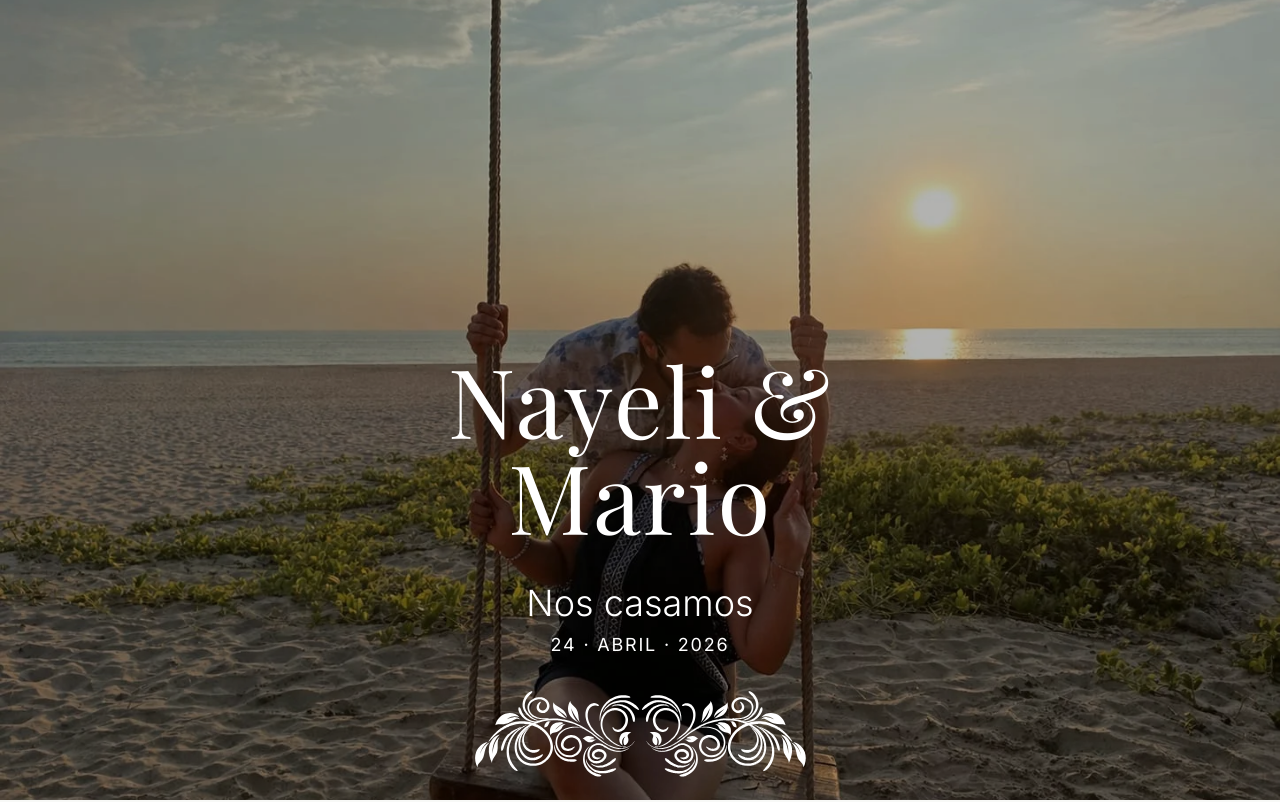
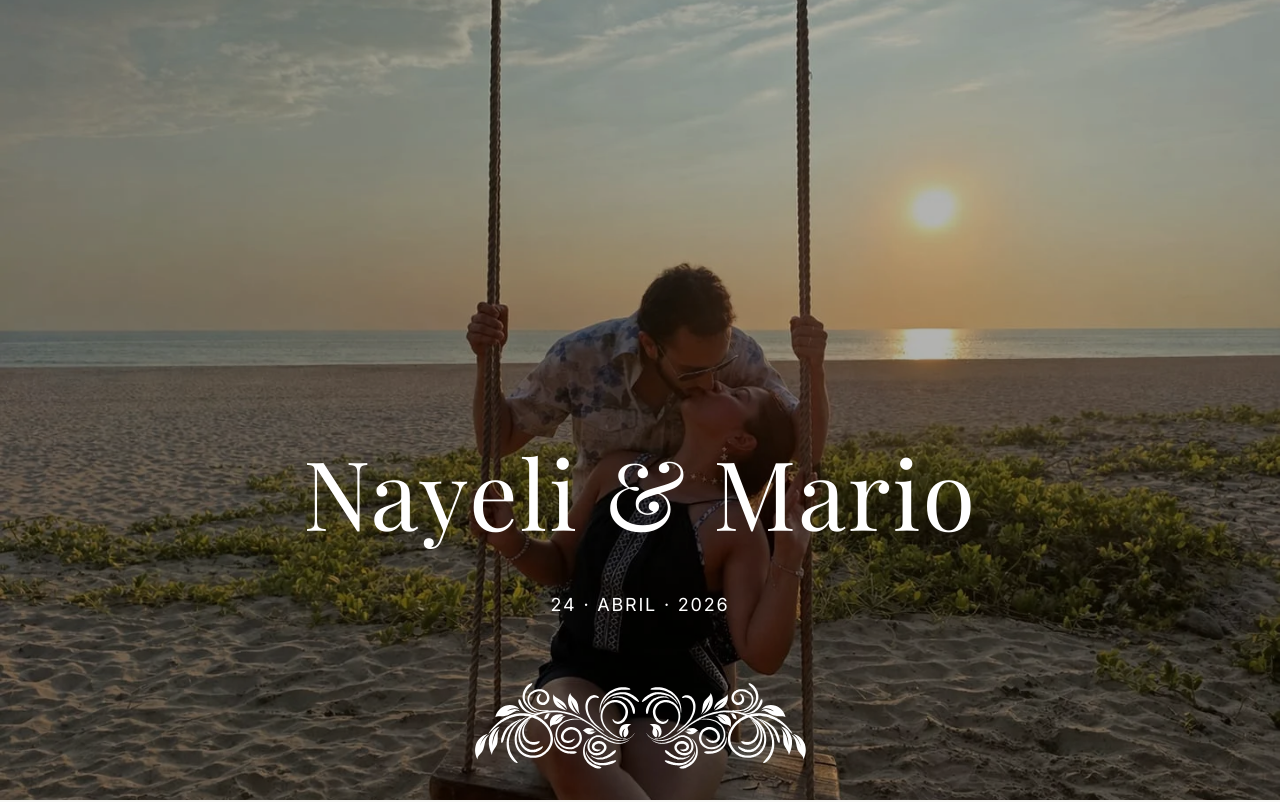
Before and after one commit to beatlechiken-fz/wedding-landing, a Next.js app: page / in a window 1280 px wide. Shown: the top 802 px of the page. Built offline with nearby package versions, Linux system fonts and the light colour scheme; a web font is replaced by a local one.

Commit message:
fix: hero

```diff
--- a/app/components/EventInfo.tsx
+++ b/app/components/EventInfo.tsx
@@ -31,15 +31,21 @@ export default function EventInfo() {
           <p className="text-sm opacity-70">24 de Abril · 10:00 AM</p>
 
           <div className="flex flex-col w-full mt-10">
-            <Image
-              src="/location.svg"
-              alt=""
-              width={50}
-              height={50}
-              className="ml-auto mr-auto"
-            />
-            <p className="text-md opacity-70 mt-5">20 de noviembre #415</p>
-            <p className="text-md opacity-70">Centro histórico de Morelia</p>
+            <a
+              href="https://maps.app.goo.gl/R34YHTmVXjLSkMjXA"
+              target="_blank"
+              rel="noopener noreferrer"
+              className="flex flex-col items-center"
+            >
+              <Image src="/location.svg" alt="" width={50} height={50} />
+
+              <p className="text-md opacity-70 mt-5 hover:underline">
+                20 de noviembre #415
+              </p>
+              <p className="text-md opacity-70 hover:underline">
+                Centro histórico de Morelia
+              </p>
+            </a>
           </div>
         </div>
 
@@ -60,15 +66,21 @@ export default function EventInfo() {
           <p className="text-2xl">Restaurante Casa Paula</p>
           <p className="text-sm opacity-70">24 de Abril · 11:00 AM</p>
           <div className="flex flex-col w-full mt-10">
-            <Image
-              src="/location.svg"
-              alt=""
-              width={50}
-              height={50}
-              className="ml-auto mr-auto"
-            />
-            <p className="text-md opacity-70 mt-5">Mariano Arista #315</p>
-            <p className="text-md opacity-70">Chapultepec Oriente</p>
+            <a
+              href="https://maps.app.goo.gl/Jp2AKMbiZEpD6KXV8"
+              target="_blank"
+              rel="noopener noreferrer"
+              className="flex flex-col items-center"
+            >
+              <Image src="/location.svg" alt="" width={50} height={50} />
+
+              <p className="text-md opacity-70 mt-5 hover:underline">
+                Mariano Arista #315
+              </p>
+              <p className="text-md opacity-70 hover:underline">
+                Chapultepec Oriente
+              </p>
+            </a>
           </div>
         </div>
       </div>
--- a/app/components/Footer.tsx
+++ b/app/components/Footer.tsx
@@ -1,7 +1,7 @@
 export default function Footer() {
   return (
     <footer className="py-10 text-center text-sm opacity-70">
-      <p>Con amor, Mario & [Nombre]</p>
+      <p>Con amor, Nayeli & Mario</p>
     </footer>
   );
 }
--- a/app/components/Hero.tsx
+++ b/app/components/Hero.tsx
@@ -4,34 +4,52 @@ import Image from "next/image";
 
 export default function Hero() {
   return (
-    <section className="h-screen flex items-end justify-center text-center px-6 relative overflow-hidden">
+    <section
+      className="relative w-full overflow-hidden min-h-screen h-dvh flex items-end justify-center px-6 text-center"
+      style={{
+        paddingBottom: "env(safe-area-inset-bottom)",
+      }}
+    >
       {/* Fondo */}
-      <div className="absolute inset-0">
-        <img src="/img/hero-main.webp" className="w-full h-full object-cover" />
+      <div className="absolute inset-0 -z-10">
+        <Image
+          src="/img/hero-main.webp"
+          alt="hero"
+          fill
+          priority
+          className="object-cover"
+        />
         <div className="absolute inset-0 bg-black/30" />
       </div>
 
-      {/* Contenido */}
+      {/* Contenido TODO ABAJO */}
       <motion.div
         initial={{ opacity: 0, y: 40 }}
         animate={{ opacity: 1, y: 0 }}
-        className="absolute bottom-0 left-1/2 -translate-x-1/2 z-10 text-white pb-4 text-center"
+        transition={{ duration: 0.6 }}
+        className="w-full max-w-4xl text-white pb-6"
       >
-        <h1 className="font-[var(--font-playfair)] text-6xl md:text-8xl mb-10">
+        {/* ❌ quitamos h-full */}
+        <div>
+          <h1 className="font-[var(--font-playfair)] text-5xl sm:text-6xl md:text-8xl mb-6 leading-tight mb-10">
             Nayeli & Mario
           </h1>
-        <p className="text-lg md:text-4xl font-light">Nos casamos</p>
-        <p className="mt-2 text-md md:text-lg tracking-widest mb-6">
+        </div>
+
+        <div>
+          <p className="text-sm sm:text-base md:text-lg tracking-widest mb-14">
             24 · ABRIL · 2026
           </p>
-        <div>
+
+          <div className="flex justify-center w-full">
             <Image
               src="/ornament-down-white.svg"
               alt=""
               width={360}
               height={360}
-            className="ml-auto mr-auto"
+              className="mx-auto h-auto"
             />
+          </div>
         </div>
       </motion.div>
     </section>
--- a/app/components/Quotes.tsx
+++ b/app/components/Quotes.tsx
@@ -12,6 +12,12 @@ export default function Quotes() {
           className="ml-auto mr-auto"
         />
       </div>
+
+      <p className="italic text-xl mb-6 mt-12">
+        “A nuestro padres, gracias por su amor. Hoy iniciamos esta nueva etapa
+        con gratitud en el corazón.”
+      </p>
+
       <p className="italic text-xl mb-6 mt-12">
         “El amor no consiste en mirarse el uno al otro, sino en mirar juntos en
         la misma dirección.”
```
Lines whose indentation alone changed are shown as unchanged.
